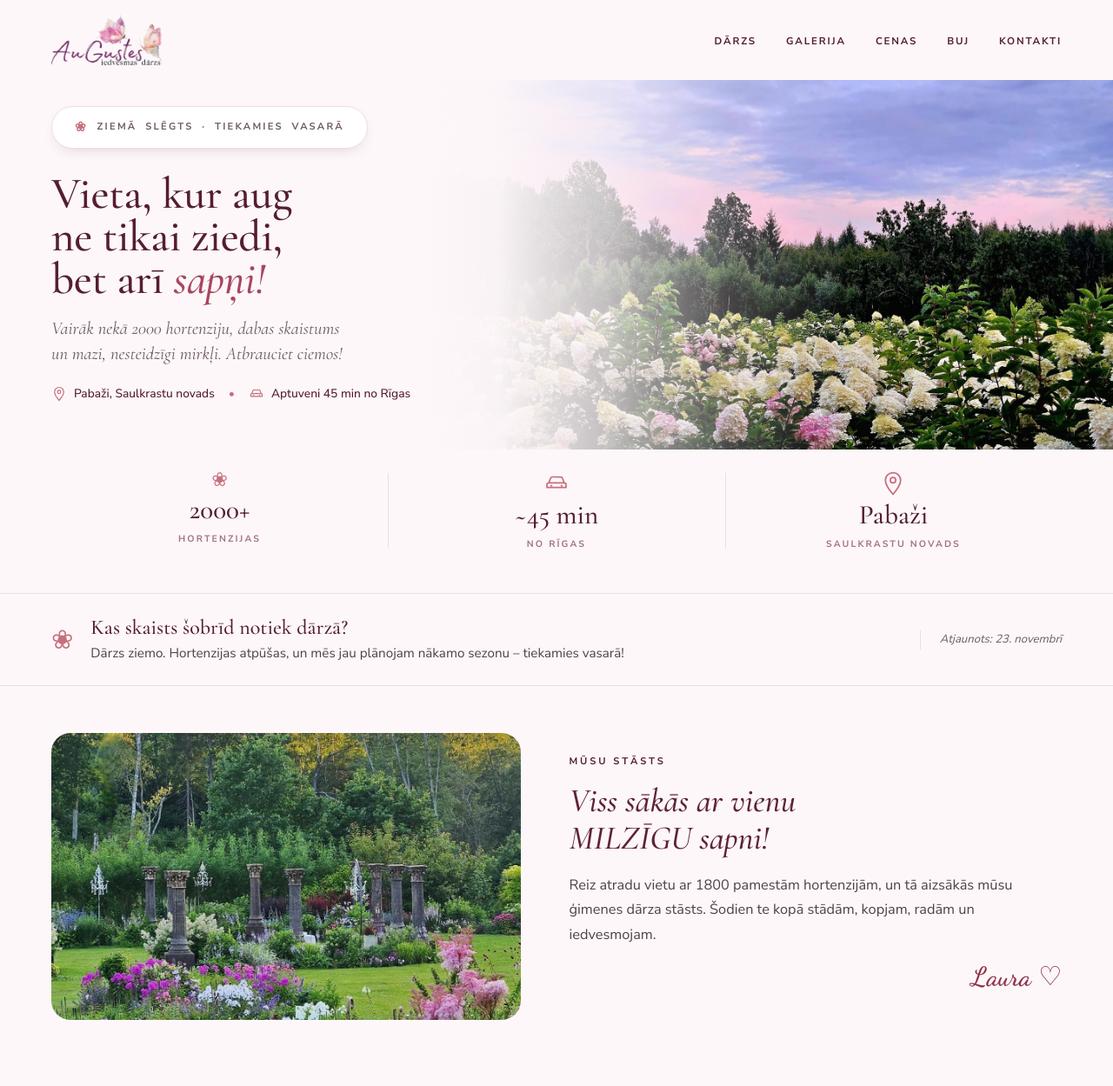
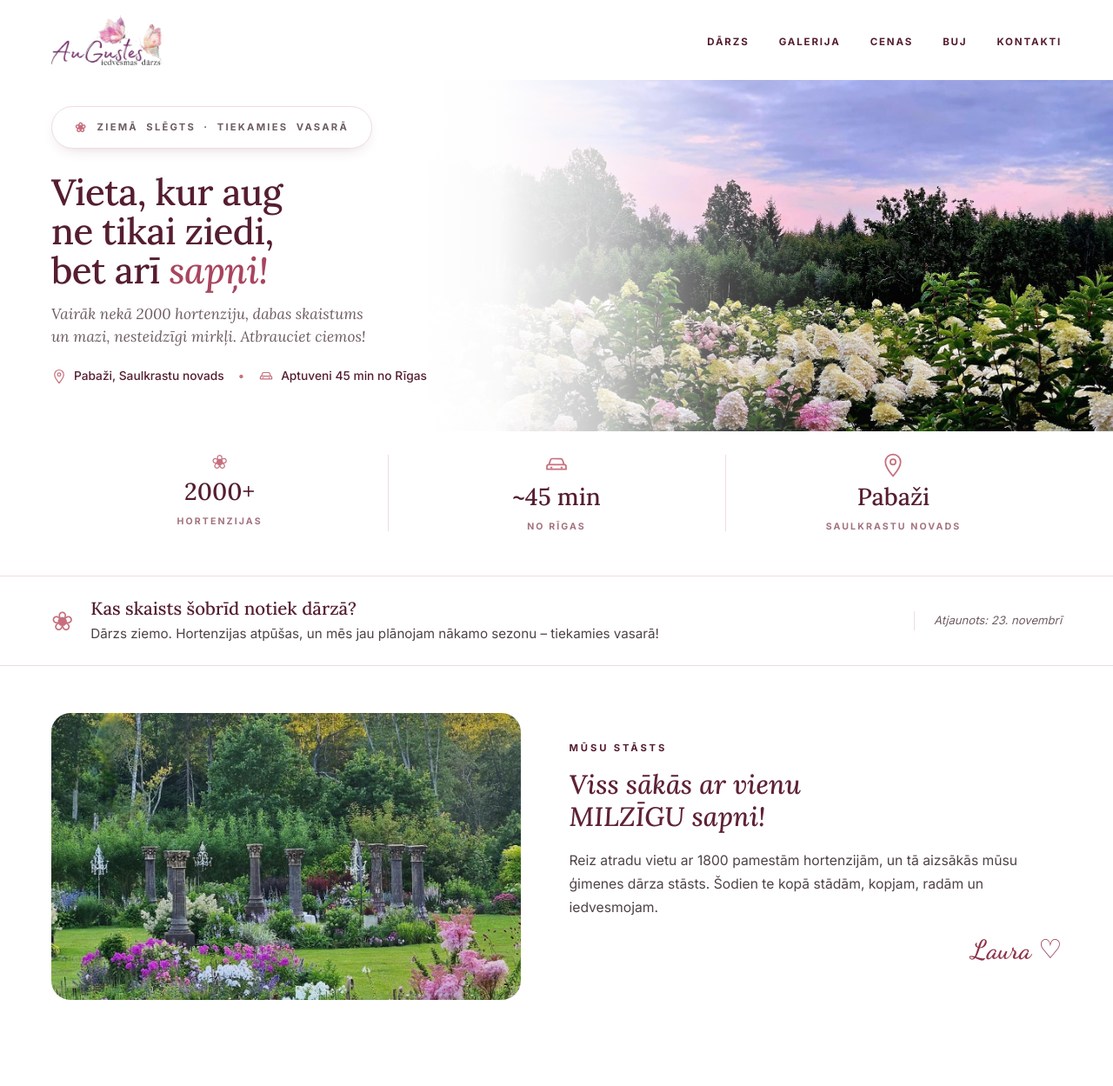
Before and after one commit to kristoferskeits-maker/augustes-darzs, a plain HTML site: page index.html in a window 1280 px wide. Shown: the top 1249 px of the page at 87% size. Drawn offline with nearby package versions, Linux system fonts and the light colour scheme.

Commit message:
Jauni burtveidoli (Lora + Inter) un tīri balts fons
- Cormorant Garamond nomainīts pret Lora: iepriekšējais nepareizi
  novietoja čupīti uz mazajiem š un č un zīmēja pārāk plānas garumzīmes
- Nunito Sans nomainīts pret Inter
- Lapas fons tagad #FFFFFF
- Izmēri un rindstarpas pieskaņotas jaunajiem burtveidoliem

Co-Authored-By: Claude Opus 5 <noreply@anthropic.com>

```diff
--- a/index.html
+++ b/index.html
@@ -13,7 +13,7 @@
 
   <link rel="preconnect" href="https://fonts.googleapis.com">
   <link rel="preconnect" href="https://fonts.gstatic.com" crossorigin>
-  <link href="https://fonts.googleapis.com/css2?family=Cormorant+Garamond:ital,wght@0,400;0,500;0,600;1,400;1,500;1,600&family=Dancing+Script:wght@500;600&family=Nunito+Sans:wght@300;400;500;600;700&display=swap" rel="stylesheet">
+  <link href="https://fonts.googleapis.com/css2?family=Lora:ital,wght@0,400;0,500;0,600;1,400;1,500;1,600&family=Dancing+Script:wght@500;600&family=Inter:wght@300;400;500;600;700&display=swap" rel="stylesheet">
   <link rel="stylesheet" href="styles.css">
 </head>
 <body>
--- a/styles.css
+++ b/styles.css
@@ -4,8 +4,8 @@
    ============================================================ */
 
 :root {
-  --bg:       #FDF7F9;  /* lapas fons — gandrīz balts */
-  --bg-rgb:   253, 247, 249;
+  --bg:       #FFFFFF;  /* lapas fons — tīri balts */
+  --bg-rgb:   255, 255, 255;
   --panel:    #FCEEF0;  /* cenu kartītes un kājenes panelis */
   --wine:     #551E2F;  /* virsraksti, navigācija, uzraksti */
   --accent:   #8E3148;  /* script virsraksti, € skaitļi, slīpraksts */
@@ -22,8 +22,8 @@
   --pad:      clamp(22px, 4.6vw, 80px);
   --navh:     92px;
 
-  --head:     "Cormorant Garamond", Georgia, serif;
-  --body:     "Nunito Sans", system-ui, -apple-system, sans-serif;
+  --head:     "Lora", Georgia, serif;
+  --body:     "Inter", system-ui, -apple-system, sans-serif;
   --script:   "Dancing Script", cursive;
 }
 
@@ -37,7 +37,7 @@ img { max-width: 100%; display: block; }
 .ic { width: 18px; height: 18px; fill: none; stroke: currentColor; stroke-width: 1.6; stroke-linecap: round; stroke-linejoin: round; flex: none; }
 .heart { color: var(--accent); font-weight: 400; }
 
-.script-title { font-family: var(--head); font-style: italic; font-weight: 500; color: var(--accent); font-size: clamp(1.9rem, 3.1vw, 2.75rem); line-height: 1.15; }
+.script-title { font-family: var(--head); font-style: italic; font-weight: 500; color: var(--accent); font-size: clamp(1.7rem, 2.6vw, 2.35rem); line-height: 1.2; }
 .script-title.center { text-align: center; }
 
 /* ================= AUGŠDAĻA (nav + hero) ================= */
@@ -72,7 +72,7 @@ img { max-width: 100%; display: block; }
 
 /* ---- Hero ---- */
 .hero { position: relative; z-index: 2; padding-top: 30px; padding-bottom: 52px; }
-.hero-text { max-width: 560px; }
+.hero-text { max-width: 600px; }
 
 .pill {
   display: inline-flex; align-items: center; gap: 13px;
@@ -85,10 +85,10 @@ img { max-width: 100%; display: block; }
 .pill-ico { color: var(--rose); font-size: 0.95rem; letter-spacing: 0; }
 .pill[data-status="closed"] { color: var(--muted); }
 
-.hero-title { font-family: var(--head); font-weight: 500; color: var(--wine); font-size: clamp(2.3rem, 4vw, 3.7rem); line-height: 0.96; letter-spacing: -0.005em; }
+.hero-title { font-family: var(--head); font-weight: 500; color: var(--wine); font-size: clamp(2rem, 3.3vw, 3rem); line-height: 1.06; letter-spacing: -0.012em; }
 .hero-title em { color: var(--accent-2); font-style: italic; }
 
-.hero-sub { font-family: var(--head); font-style: italic; font-weight: 400; font-size: clamp(1.1rem, 1.6vw, 1.45rem); color: var(--muted); line-height: 1.45; margin: 16px 0 20px; }
+.hero-sub { font-family: var(--head); font-style: italic; font-weight: 400; font-size: clamp(1rem, 1.35vw, 1.2rem); color: var(--muted); line-height: 1.5; margin: 16px 0 20px; }
 
 .hero-meta { display: flex; align-items: center; gap: 16px; flex-wrap: wrap; font-size: 0.86rem; color: var(--wine); font-weight: 500; }
 .meta-item { display: inline-flex; align-items: center; gap: 8px; }
@@ -102,7 +102,7 @@ img { max-width: 100%; display: block; }
 .stat + .stat::before { content: ""; position: absolute; left: 0; top: 14%; height: 72%; width: 1px; background: var(--line); }
 .stat-ico { font-size: 1.4rem; color: var(--rose); margin-bottom: 8px; line-height: 1; }
 .stat-ico-svg { width: 30px; height: 30px; fill: none; stroke: var(--rose); stroke-width: 1.4; stroke-linecap: round; stroke-linejoin: round; margin-bottom: 6px; }
-.stat-num { font-family: var(--head); font-weight: 500; font-size: 1.95rem; color: var(--wine); line-height: 1; }
+.stat-num { font-family: var(--head); font-weight: 500; font-size: 1.72rem; color: var(--wine); line-height: 1.15; }
 .stat-label { text-transform: uppercase; letter-spacing: 0.2em; font-size: 0.66rem; font-weight: 700; color: var(--rose-mut); margin-top: 9px; }
 
 /* ================= KAS ŠOBRĪD NOTIEK DĀRZĀ ================= */
@@ -110,7 +110,7 @@ img { max-width: 100%; display: block; }
 .nowband-inner { display: flex; align-items: center; gap: 20px; padding-top: 24px; padding-bottom: 24px; }
 .nowband-ico { font-size: 1.9rem; color: var(--rose); flex: none; line-height: 1; }
 .nowband-text { flex: 1; }
-.nowband-text h3 { font-family: var(--head); font-weight: 500; font-size: 1.5rem; color: var(--wine); line-height: 1.25; }
+.nowband-text h3 { font-family: var(--head); font-weight: 500; font-size: 1.28rem; color: var(--wine); line-height: 1.3; }
 .nowband-text p { color: var(--ink); font-size: 0.95rem; margin-top: 2px; }
 .nowband-date { flex: none; font-size: 0.82rem; font-style: italic; color: var(--muted); border-left: 1px solid var(--line); padding-left: 22px; }
 
@@ -119,8 +119,8 @@ img { max-width: 100%; display: block; }
 .story-inner { display: grid; grid-template-columns: 1fr 1.05fr; gap: 56px; align-items: center; }
 .story-img { background-size: cover; background-position: center; border-radius: 22px; min-height: 330px; height: 100%; }
 .eyebrow { text-transform: uppercase; letter-spacing: 0.26em; font-size: 0.7rem; font-weight: 700; color: var(--wine); margin-bottom: 14px; }
-.story-title { font-family: var(--head); font-style: italic; font-weight: 500; color: #5E2234; font-size: clamp(1.8rem, 3vw, 2.6rem); line-height: 1.12; margin-bottom: 18px; }
-.story-body { color: var(--ink); font-size: 1.02rem; line-height: 1.75; max-width: 60ch; }
+.story-title { font-family: var(--head); font-style: italic; font-weight: 500; color: #5E2234; font-size: clamp(1.55rem, 2.4vw, 2.1rem); line-height: 1.2; margin-bottom: 18px; }
+.story-body { color: var(--ink); font-size: 0.98rem; line-height: 1.75; max-width: 60ch; }
 .signature { font-family: var(--script); font-weight: 600; font-size: 1.9rem; color: var(--accent); text-align: right; margin-top: 10px; }
 
 /* ================= SEKCIJAS ================= */
@@ -146,14 +146,14 @@ img { max-width: 100%; display: block; }
 .price-cards { display: grid; grid-template-columns: repeat(3, 1fr); gap: 22px; margin-top: 34px; }
 .pcard { background: var(--panel); border-radius: 22px; padding: 38px 28px 36px; text-align: center; }
 .pcard-label { display: block; text-transform: uppercase; letter-spacing: 0.2em; font-size: 0.74rem; font-weight: 700; color: var(--wine); }
-.pcard-price { display: block; font-family: var(--head); font-weight: 500; font-size: 3rem; color: var(--accent); line-height: 1.15; margin: 8px 0 6px; }
+.pcard-price { display: block; font-family: var(--head); font-weight: 500; font-size: 2.6rem; color: var(--accent); line-height: 1.2; margin: 8px 0 6px; }
 .pcard-rule { display: block; width: 72px; height: 1px; background: #E8C9CE; margin: 0 auto 16px; }
 .pcard-desc { color: var(--ink); font-size: 0.97rem; }
 .pcard-note { color: var(--accent); font-family: var(--head); font-style: italic; font-size: 1.05rem; margin-top: 2px; }
 
 /* ================= BUJ ================= */
 .faq-grid { display: grid; grid-template-columns: 240px 1fr; gap: 40px; align-items: start; }
-.faq-heading { font-size: clamp(2.2rem, 3.6vw, 3.1rem); padding-top: 4px; }
+.faq-heading { font-size: clamp(1.9rem, 2.9vw, 2.5rem); padding-top: 4px; }
 .faq-list { display: flex; flex-direction: column; }
 .faq-item { border-bottom: 1px solid var(--line); }
 .faq-item:first-child { border-top: 1px solid var(--line); }
@@ -221,7 +221,7 @@ html:not(.js) .faq-extra { display: block; }
   background-size: contain; background-repeat: no-repeat; background-position: left bottom;
   pointer-events: none;
 }
-.cta-title { font-size: clamp(1.6rem, 2.6vw, 2.3rem); }
+.cta-title { font-size: clamp(1.4rem, 2.1vw, 1.95rem); }
 .cta-divider { width: 1px; height: 96px; background: #E8C9CE; }
 .cta-rows { display: flex; flex-direction: column; gap: 13px; }
 .cta-row { display: flex; align-items: flex-start; gap: 11px; color: var(--ink); font-size: 0.88rem; line-height: 1.5; }
@@ -289,6 +289,7 @@ html:not(.js) .faq-extra { display: block; }
   .faq-q { padding-right: 44px; }
   .faq-body p { padding-right: 44px; }
   .btn-maps span { white-space: normal; }
+  .hero-sub br { display: none; }
   .pill { font-size: 0.65rem; letter-spacing: 0.13em; word-spacing: 0.22em; padding: 10px 20px; gap: 10px; }
   .faq-more { padding: 15px 24px; font-size: 0.67rem; letter-spacing: 0.1em; }
 }
```
Also changed, not shown: 1 other file.
